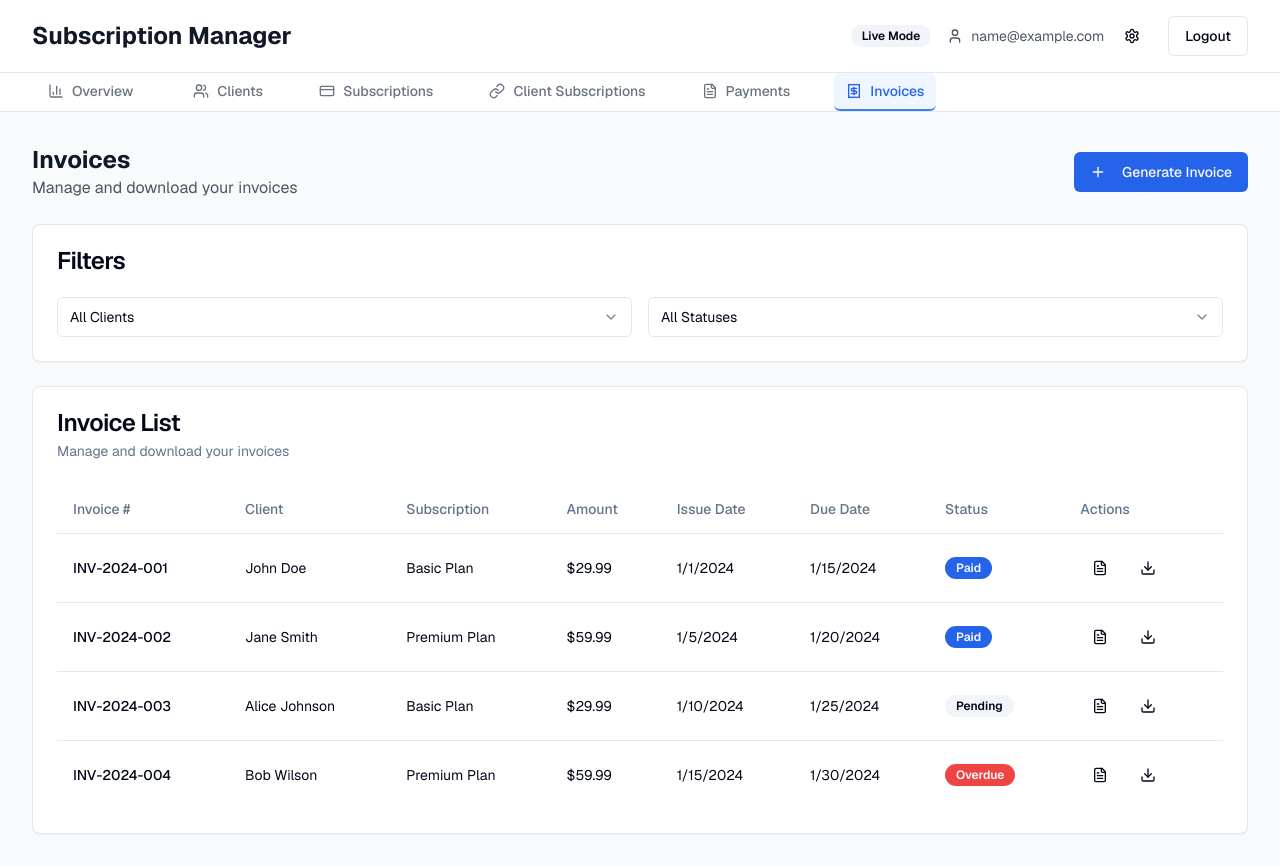
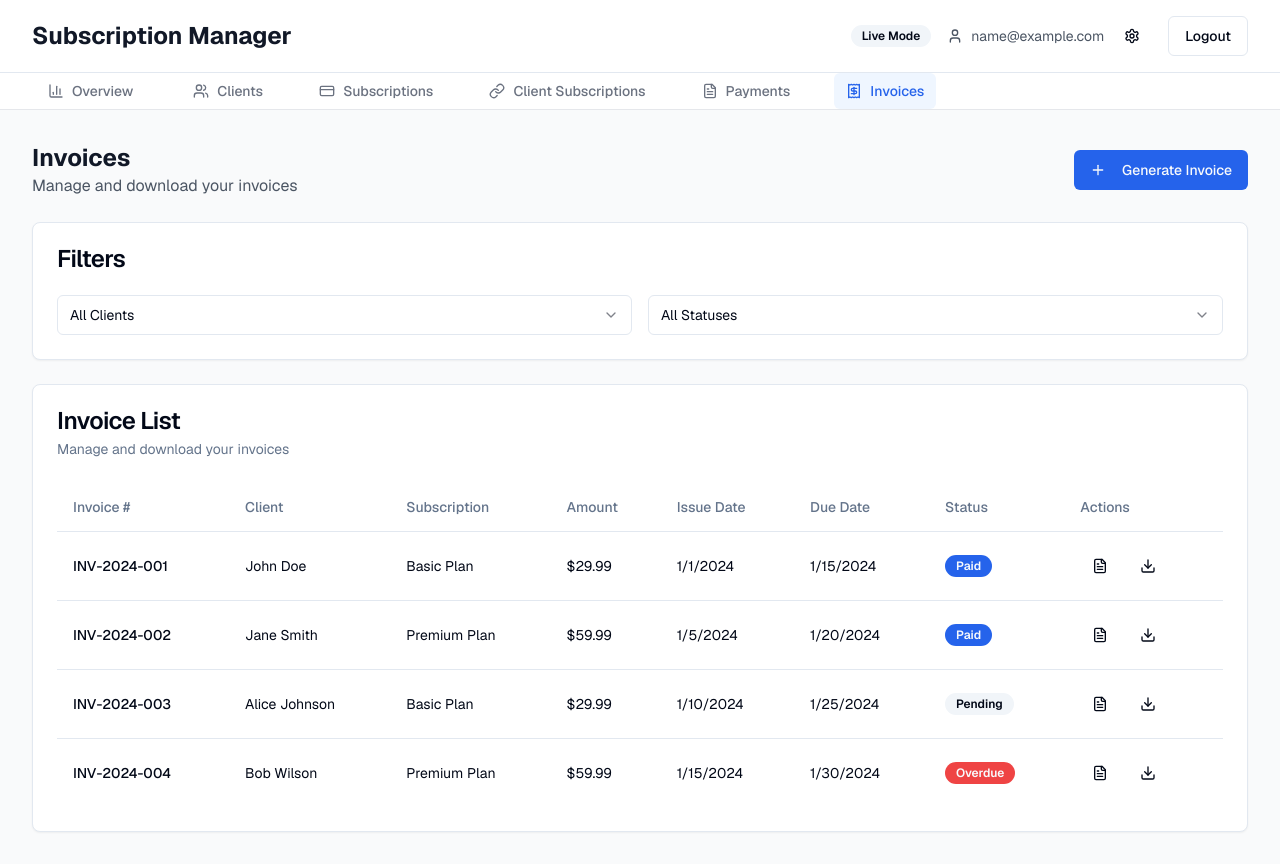
Before and after one commit to DevKabinet/subscription-manager, a Next.js app: page /dashboard/invoices in a window 1280 px wide. Built offline with nearby package versions, Linux system fonts and the light colour scheme; sample sign-in values are in the browser's storage.

Commit message:
feat: update navigation with background hover and rounded corners
Remove scale effect and add smooth background transitions with padding.

#VERCEL_SKIP

Co-authored-by: null <153731788+DevKabinet@users.noreply.github.com>

```diff
--- a/components/dashboard-nav.tsx
+++ b/components/dashboard-nav.tsx
@@ -29,7 +29,7 @@ export function DashboardNav() {
                 key={item.name}
                 href={item.href}
                 className={cn(
-                  "flex items-center gap-2 py-2 px-3 mx-1 border-b-2 font-medium text-sm transition-all duration-200 rounded-md",
+                  "flex items-center gap-2 py-2 px-3 mx-1 font-medium text-sm transition-all duration-200 rounded-md",
                   isActive
                     ? "border-blue-500 text-blue-600 bg-blue-50"
                     : "border-transparent text-gray-500 hover:text-gray-700 hover:bg-gray-100",
```
